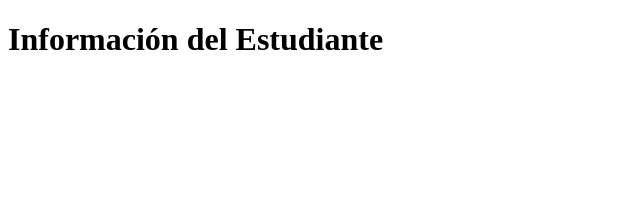
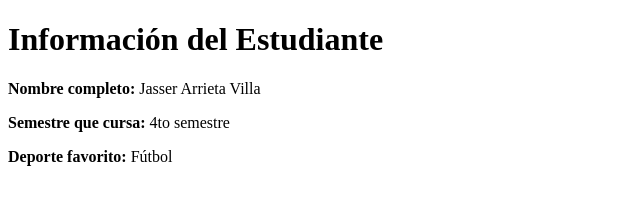
Before and after one commit to jasserav7/Taller-Github, a plain HTML site: page index.html in a window 1280 px wide. Shown: the whole page, without its empty margins (0-640 px from the left). Drawn offline with Linux system fonts and the light colour scheme.

Commit message:
Added student name, semester and sport

```diff
--- a/index.html
+++ b/index.html
@@ -5,5 +5,8 @@
 </head>
 <body>
     <h1>Información del Estudiante</h1>
+    <p><strong>Nombre completo:</strong> Jasser Arrieta Villa</p>
+    <p><strong>Semestre que cursa:</strong> 4to semestre</p>
+    <p><strong>Deporte favorito:</strong> Fútbol</p>
 </body>
 </html>
```
